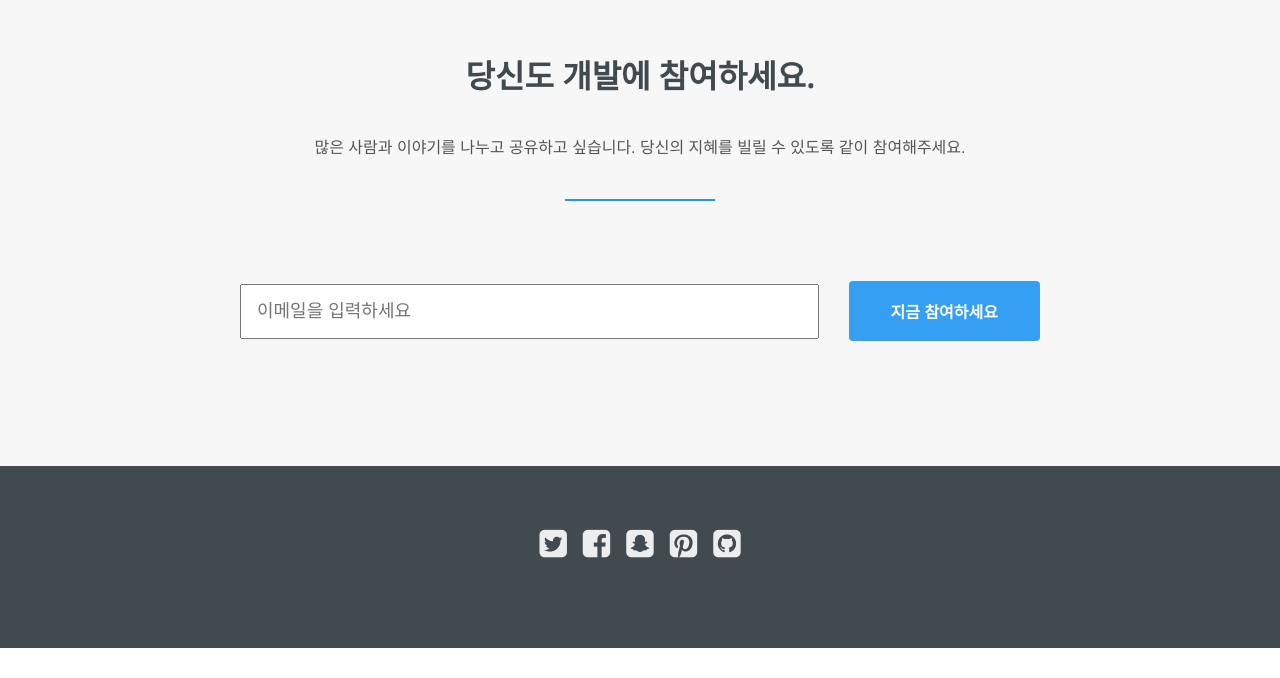
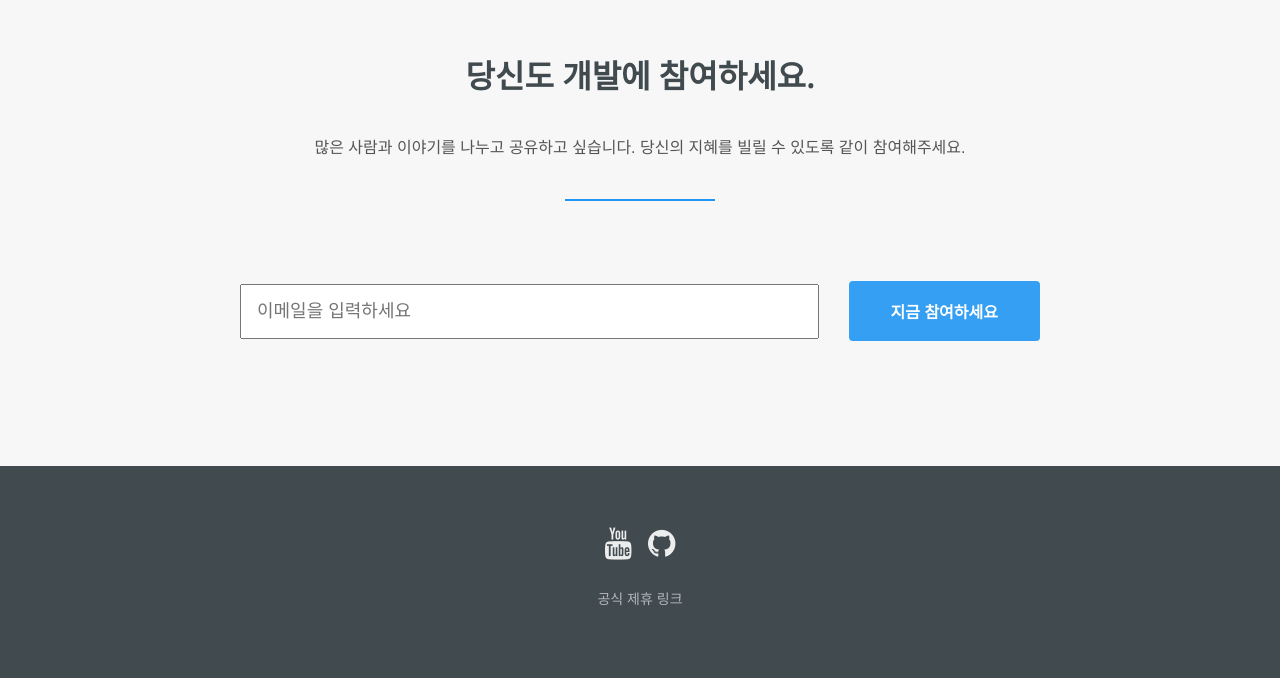
Before and after one commit to DCFAM747/DCFAM747.github.io, a plain HTML site: page index.html in a window 1280 px wide. Shown: the part 3147-3825 px from the top of the page. Before the commit the page ends 3795 px from the top, so only its background shows below. Drawn offline with nearby package versions, Linux system fonts and the light colour scheme.

Commit message:
Update index.html

```diff
--- a/index.html
+++ b/index.html
@@ -85,12 +85,10 @@
 	</section>
 	<footer>
 		<ul>
-			<li><a href="#"><i class="fa fa-twitter-square"></i></a></li>
-			<li><a href="#"><i class="fa fa-facebook-square"></i></a></li>
-			<li><a href="#"><i class="fa fa-snapchat-square"></i></a></li>
-			<li><a href="#"><i class="fa fa-pinterest-square"></i></a></li>
-			<li><a href="#"><i class="fa fa-github-square"></i></a></li>
+			<li><a href="https://www.youtube.com/channel/UChJf5yeg7mASizAZkwSCBbw"><i class="fa fa-youtube"></i></a></li>
+			<li><a href="https://github.com/DCFAM747"><i class="fa fa-github"></i></a></li>
 		</ul>
+		<p>공식 제휴 링크</p>
 	</footer>
 	<script>
 		document.getElementById('Products').addEventListener('click', function Scroll() { window.scrollTo({ left: 0, top: 1000, behavior: "smooth" }); });
```
